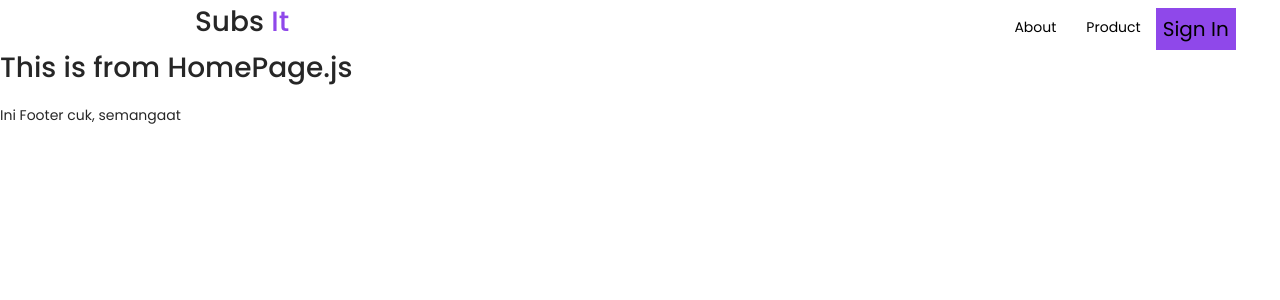
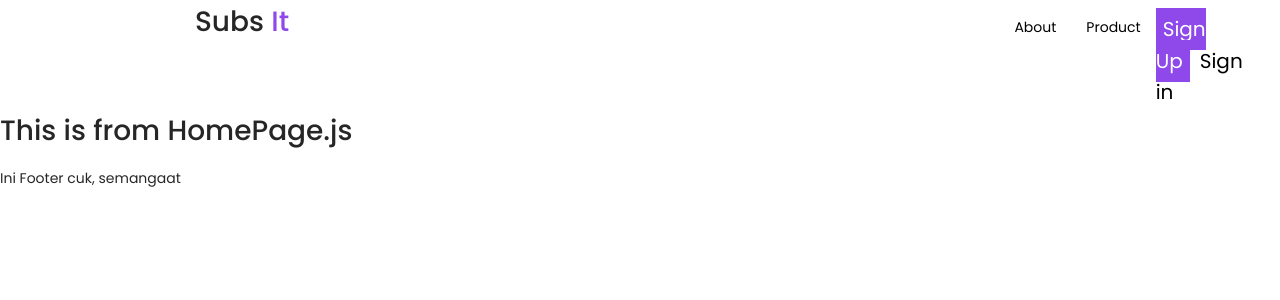
Before and after one commit to ditcu-code/subsit, a React (Create React App) app: page / in a window 1280 px wide. Shown: the top 300 px of the page. Built offline with nearby package versions, Linux system fonts and the light colour scheme.

Commit message:
[Fariz] - Update Header.js

```diff
--- a/src/pages/layouts/Header.js
+++ b/src/pages/layouts/Header.js
@@ -27,9 +27,12 @@ const Header = () => {
                 <a href="/#">Product </a>
             </div>
             <div className="header__user__btn">
-                <a href="/#" className="header__user__btn" style={{ backgroundColor: "#8F48EA", padding: "7px", marginBottom: "10px" }}>
-                    Sign In
+               <a href="/#" className="header__user__btn" style={{ backgroundColor: "#8F48EA", padding: "7px", marginBottom: "10px", color: "white" }}>
+                    Sign Up
               </a>
+                <a href="/#" style={{ color: "black", marginLeft: "10px" }}>
+                    Sign in
+                    </a>
                 {modal[signin] ? (
                     <Signin toggleModal={toggleModal} signup={signup} />
                 ) : (
```
